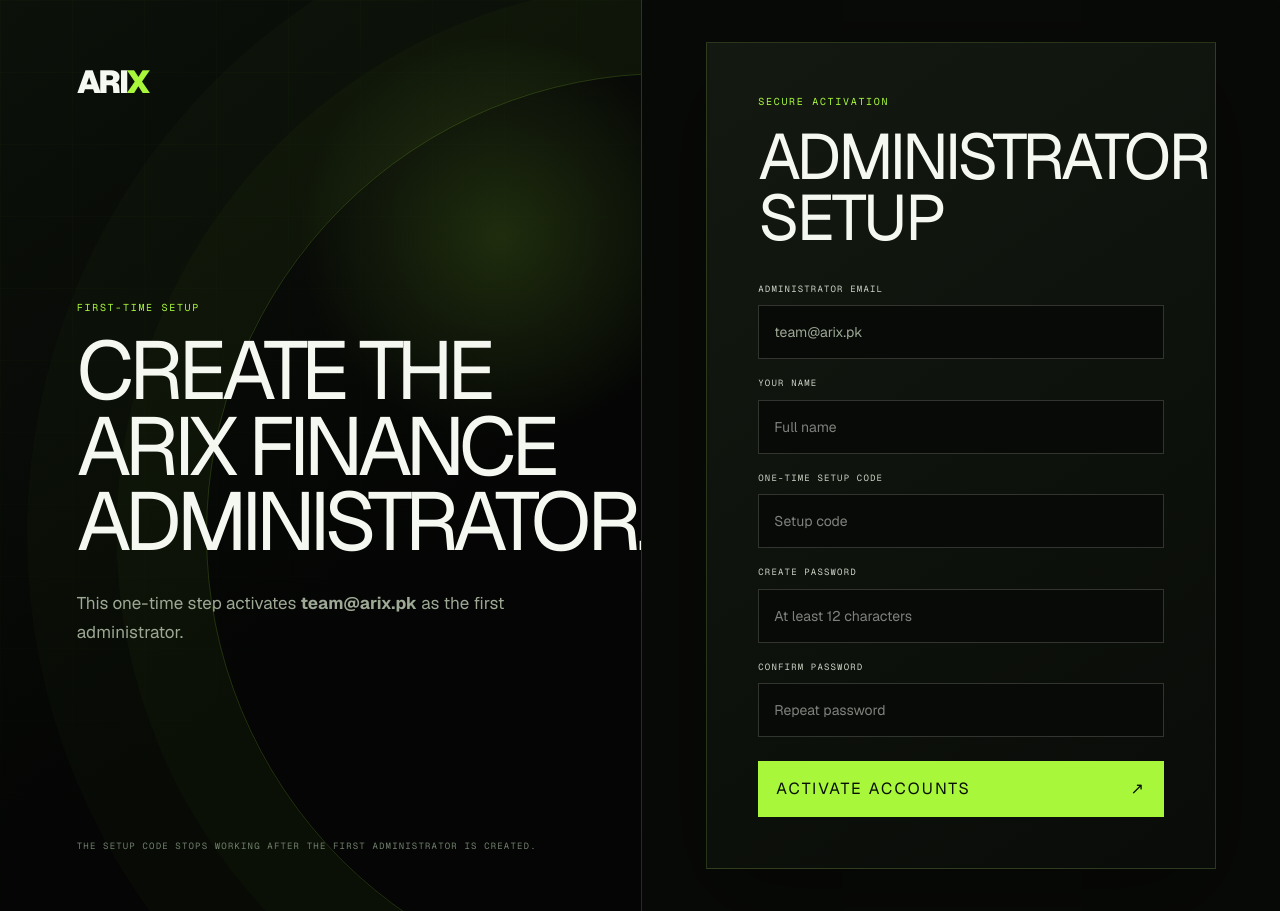
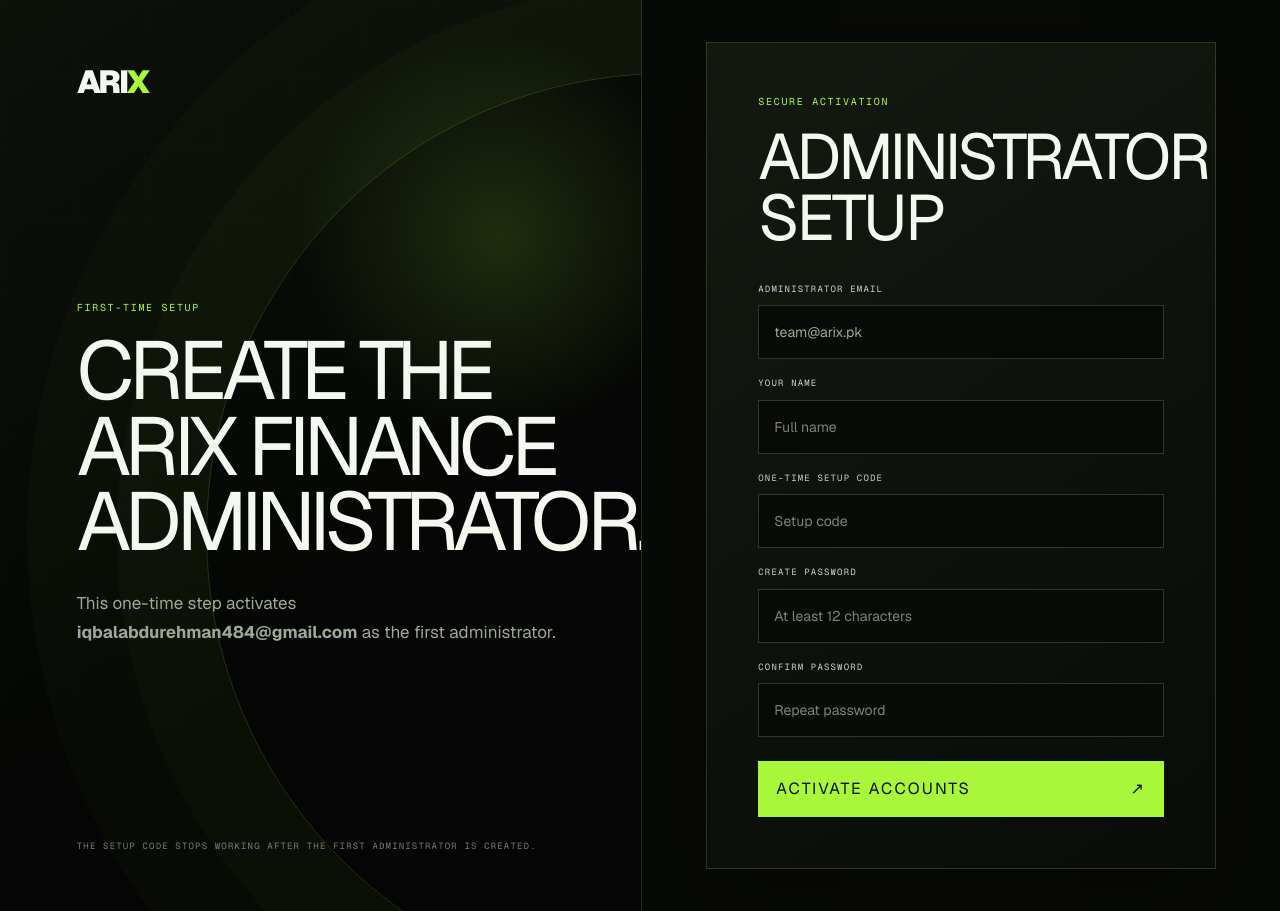
Before and after one commit to Cheema1888/arix-website, a Next.js app: page /accounts/setup in a window 1280 px wide. Built offline with nearby package versions, Linux system fonts and the light colour scheme.

Commit message:
Update ARIX administrator email

```diff
--- a/app/accounts/setup/page.tsx
+++ b/app/accounts/setup/page.tsx
@@ -8,7 +8,7 @@ export default function AccountsSetupPage() {
     <main className="accounts-auth-page accounts-setup-page">
       <section className="accounts-auth-brand">
         <Link href="/" className="accounts-wordmark">ARI<span>X</span></Link>
-        <div><p className="accounts-kicker">First-time setup</p><h1>Create the ARIX finance administrator.</h1><p>This one-time step activates <strong>team@arix.pk</strong> as the first administrator.</p></div>
+        <div><p className="accounts-kicker">First-time setup</p><h1>Create the ARIX finance administrator.</h1><p>This one-time step activates <strong>iqbalabdurehman484@gmail.com</strong> as the first administrator.</p></div>
         <small>The setup code stops working after the first administrator is created.</small>
       </section>
       <section className="accounts-auth-panel"><div className="accounts-auth-card"><p className="accounts-kicker">Secure activation</p><h2>Administrator setup</h2><AccountsSetupForm /></div></section>
--- a/app/api/accounts/setup/route.ts
+++ b/app/api/accounts/setup/route.ts
@@ -29,7 +29,7 @@ export async function POST(request: Request) {
   const existing = await accountsPool.query("SELECT 1 FROM arix_employees LIMIT 1");
   if (existing.rowCount) return NextResponse.json({ error: "ARIX Accounts has already been activated." }, { status: 409 });
 
-  const email = normalizeEmail("team@arix.pk");
+  const email = normalizeEmail("iqbalabdurehman484@gmail.com");
   const inviteId = crypto.randomUUID();
   const tokenHash = await sha256Hex(setupCode);
   await accountsPool.query(
```
